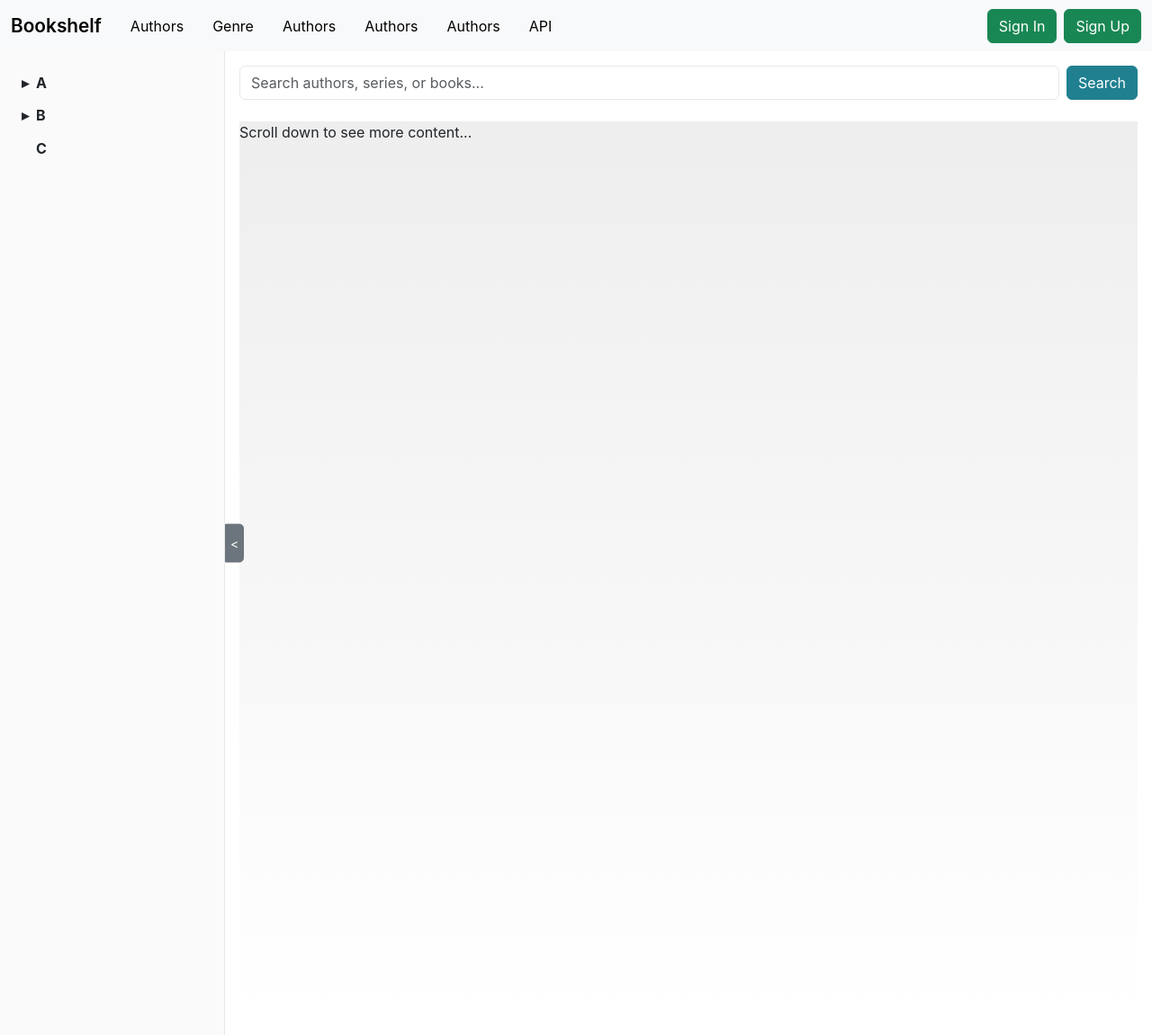
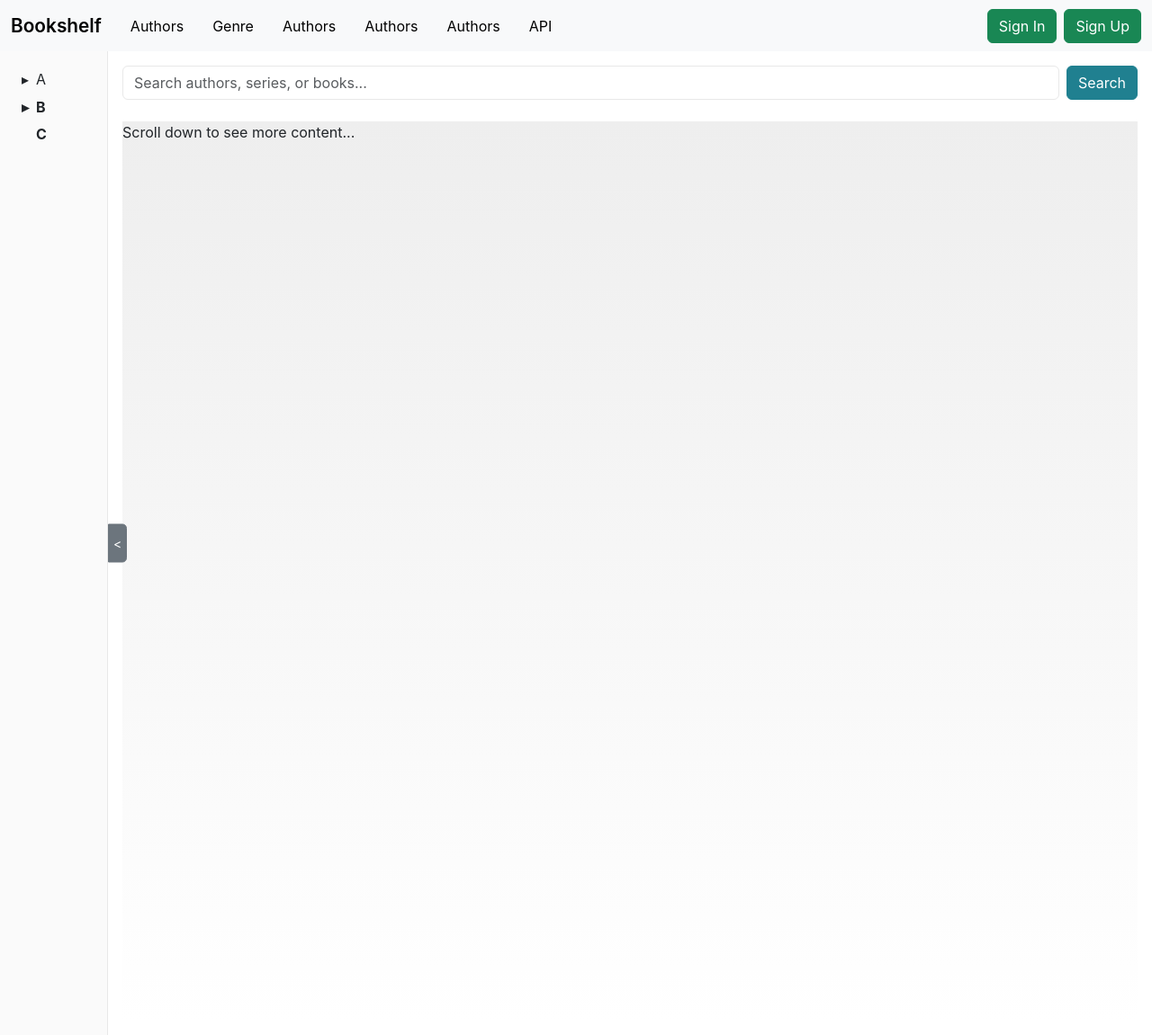
Before and after one commit to NLeech/Bookshelf, a Django app: page / in a window 1280 px wide. Shown: the whole page at 90% size. Run offline with Django 5.2, Linux system fonts and the light colour scheme.

Commit message:
feat: update sidebar layout and tree item structure for improved usability

```diff
--- a/bookshelf/library/templates/library/index.html
+++ b/bookshelf/library/templates/library/index.html
@@ -4,39 +4,54 @@
 
 {% block content %}
 <div class="main-layout-container">
-    <!-- Left Sidebar: Letter Tree -->
+    <!-- Left Sidebar: Tree -->
     <aside class="sidebar-pane">
         <ul class="tree-list ps-0">
             <!-- Letter A -->
-            <li class="tree-item fw-bold">
-                <div class="tree-toggle collapsed" data-bs-toggle="collapse" data-bs-target="#collapseA" aria-expanded="false">
-                    <span class="tree-arrow">▸</span> A
+            <li>
+                <div class="tree-toggle tree-item">
+                    <span class="tree-arrow collapsed" data-bs-toggle="collapse" data-bs-target="#collapseA" aria-expanded="false" role="button">▸</span>
+                    <a href="#" class="text-decoration-none text-reset">A</a>
                 </div>
                 <div class="collapse" id="collapseA">
                     <ul class="tree-list">
-                        <li class="tree-item">Aa</li>
-                        <li class="tree-item">Ab</li>
-                        <li class="tree-item">Ac</li>
+                        <li>
+                            <div class="tree-item">
+                                <a href="#" class="text-decoration-none text-reset">Aa</a>
+                            </div>
+                        </li>
+                        <li>
+                            <div class="tree-toggle tree-item">
+                                <span class="tree-arrow collapsed" data-bs-toggle="collapse" data-bs-target="#collapseAb" aria-expanded="false" role="button">▸</span>
+                                <a href="#" class="text-decoration-none text-reset">Ab</a>
+                            </div>
+                            <div class="collapse" id="collapseAb">
+                                <ul class="tree-list">
+                                    <li><div class="tree-item fw-normal">Aba</div></li>
+                                    <li><div class="tree-item fw-normal">Abb</div></li>
+                                </ul>
+                            </div>
+                        </li>
                     </ul>
                 </div>
             </li>
 
             <!-- Letter B -->
-            <li class="tree-item fw-bold">
-                <div class="tree-toggle collapsed" data-bs-toggle="collapse" data-bs-target="#collapseB" aria-expanded="false">
-                    <span class="tree-arrow">▸</span> B
+            <li class="fw-bold">
+                <div class="tree-toggle tree-item">
+                    <span class="tree-arrow collapsed" data-bs-toggle="collapse" data-bs-target="#collapseB" aria-expanded="false" role="button">▸</span> B
                 </div>
                 <div class="collapse" id="collapseB">
                     <ul class="tree-list">
-                        <li class="tree-item">Ba</li>
-                        <li class="tree-item">Bb</li>
+                        <li><div class="tree-item fw-normal">Ba</div></li>
+                        <li><div class="tree-item fw-normal">Bb</div></li>
                     </ul>
                 </div>
             </li>
 
-            <!-- Letter C (No sub-items for example) -->
-            <li class="tree-item fw-bold">
-                <div class="tree-toggle no-children">
+            <!-- Letter C -->
+            <li class="fw-bold">
+                <div class="tree-toggle tree-item">
                     <span class="tree-arrow invisible">▸</span> C
                 </div>
             </li>
@@ -68,7 +83,6 @@
                     Scroll down to see more content...
                 </div>
             </div>
-        </div>
     </main>
 </div>
 {% endblock content %}
--- a/bookshelf/static/css/base.css
+++ b/bookshelf/static/css/base.css
@@ -161,7 +161,7 @@ body {
 }
 
 .sidebar-pane {
-    width: 250px;
+    width: 100px;
     height: 100%;
     overflow-y: auto;
     border-right: 1px solid var(--bs-border-color);
@@ -182,9 +182,11 @@ body {
     padding-left: 1rem;
 }
 
+/* tree-item should now be applied only to the clickable label, not the LI container */
 .tree-item {
     cursor: pointer;
     padding: 0.2rem 0;
+    transition: color 0.15s ease;
 }
 
 .tree-item:hover {
@@ -192,11 +194,9 @@ body {
 }
 
 .tree-toggle {
-    cursor: pointer;
     display: flex;
     align-items: center;
     user-select: none;
-    padding: 0.2rem 0;
 }
 
 .tree-arrow {
@@ -206,20 +206,20 @@ body {
     text-align: center;
 }
 
-/* Rotate the arrow when the target is NOT collapsed */
-.tree-toggle:not(.collapsed) .tree-arrow {
+/*!* Rotate the arrow when it is NOT collapsed *!*/
+.tree-arrow:not(.collapsed) {
     transform: rotate(90deg);
 }
 
 /* Collapsible Sidebar Logic */
 .sidebar-pane {
     transition: margin-left 0.3s ease, width 0.3s ease, padding 0.3s ease, opacity 0.3s ease;
-    width: 250px;
+    width: 120px;
     opacity: 1;
 }
 
 .sidebar-pane.collapsed {
-    margin-left: 0px;
+    margin-left: 0;
     width: 0;
     padding-left: 0;
     padding-right: 0;
```
